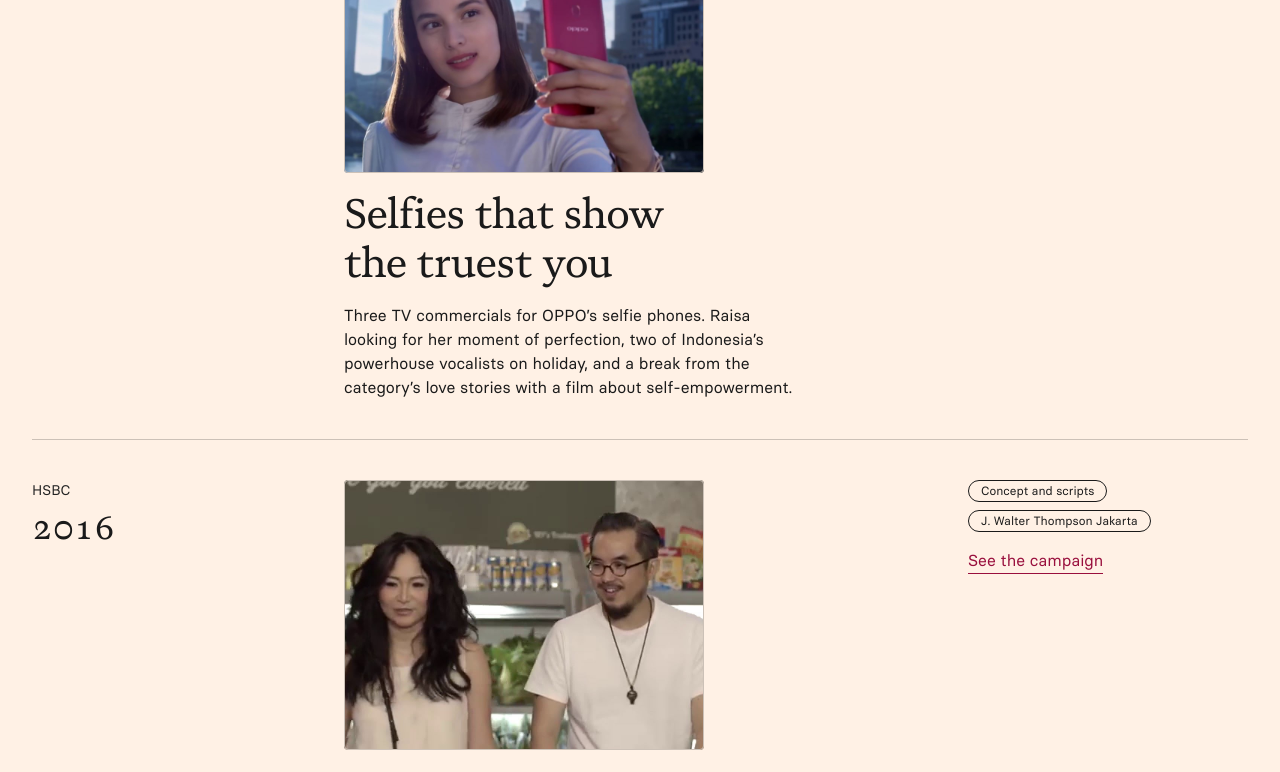
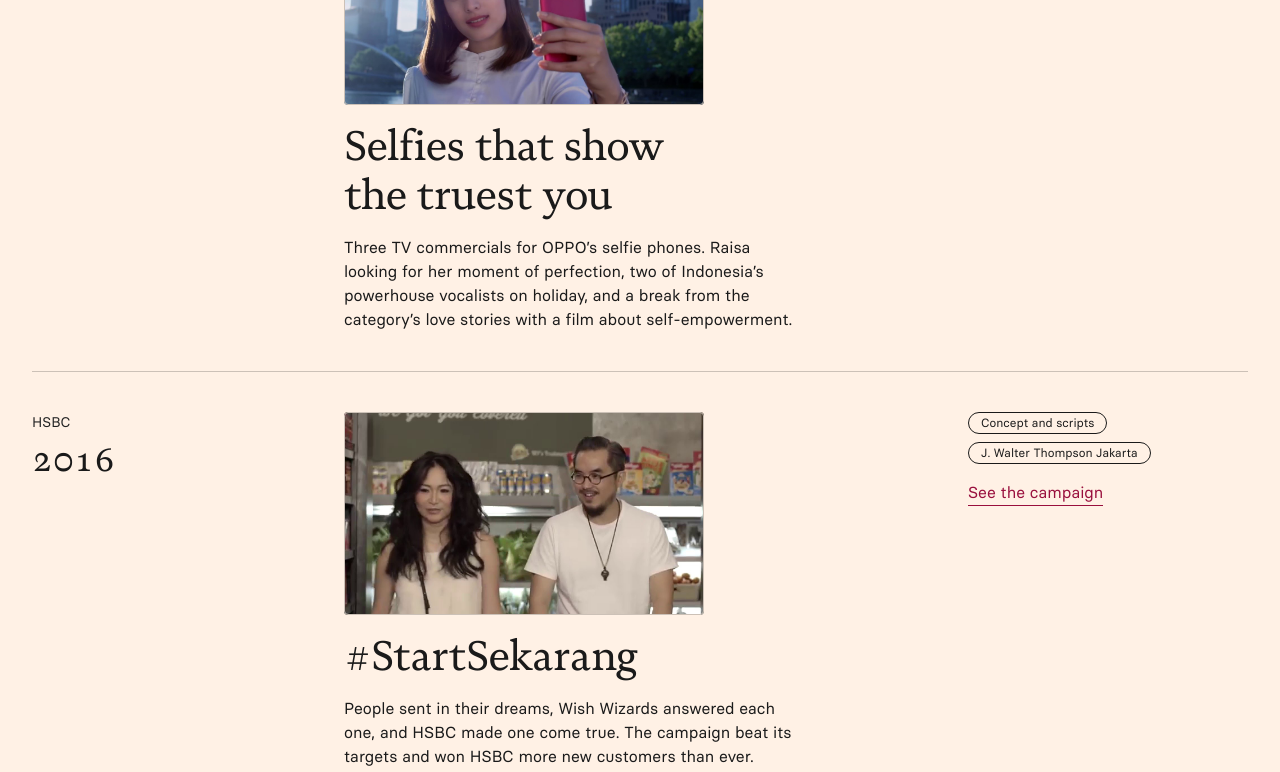
Before and after one commit to funkadr0me/funkadr0me.github.io, an Astro site: page /work/advertising-and-scriptwriting in a window 1280 px wide. Shown: the part 631-1403 px from the top of the page. Built offline with nearby package versions, Linux system fonts and the light colour scheme; Astro itself is replaced by a stand-in of ours.

Commit message:
Show the advertising page stills whole, at their own shapes
Co-Authored-By: Claude Opus 5.5 <noreply@anthropic.com>

```diff
--- a/src/components/ProjectCard.astro
+++ b/src/components/ProjectCard.astro
@@ -46,8 +46,8 @@ const summary = /^\[.*\]$/.test(project.summary.trim()) ? '' : project.summary;
   }
   .row.lead { padding-top: var(--space-3xl); }
   .row.compact { padding-block: var(--space-md); }
-  /* Stills from the archive come in many shapes: the same 4:3 crop and a hairline make them one set. */
-  .row.compact .media { max-width: 360px; outline: 1px solid var(--color-rule); outline-offset: -1px; }
+  /* Stills from the archive come in many shapes: each is shown whole, and a hairline makes them one set. */
+  .row.compact .media { max-width: 360px; height: auto; aspect-ratio: auto; object-fit: contain; outline: 1px solid var(--color-rule); outline-offset: -1px; }
   .who { grid-column: 1 / span 3; display: flex; flex-direction: column; gap: var(--space-xs); }
   .what { grid-column: 4 / span 6; display: flex; flex-direction: column; gap: var(--space-sm); }
   .meta { grid-column: 10 / -1; display: flex; flex-direction: column; align-items: flex-start; gap: var(--space-sm); }
```
